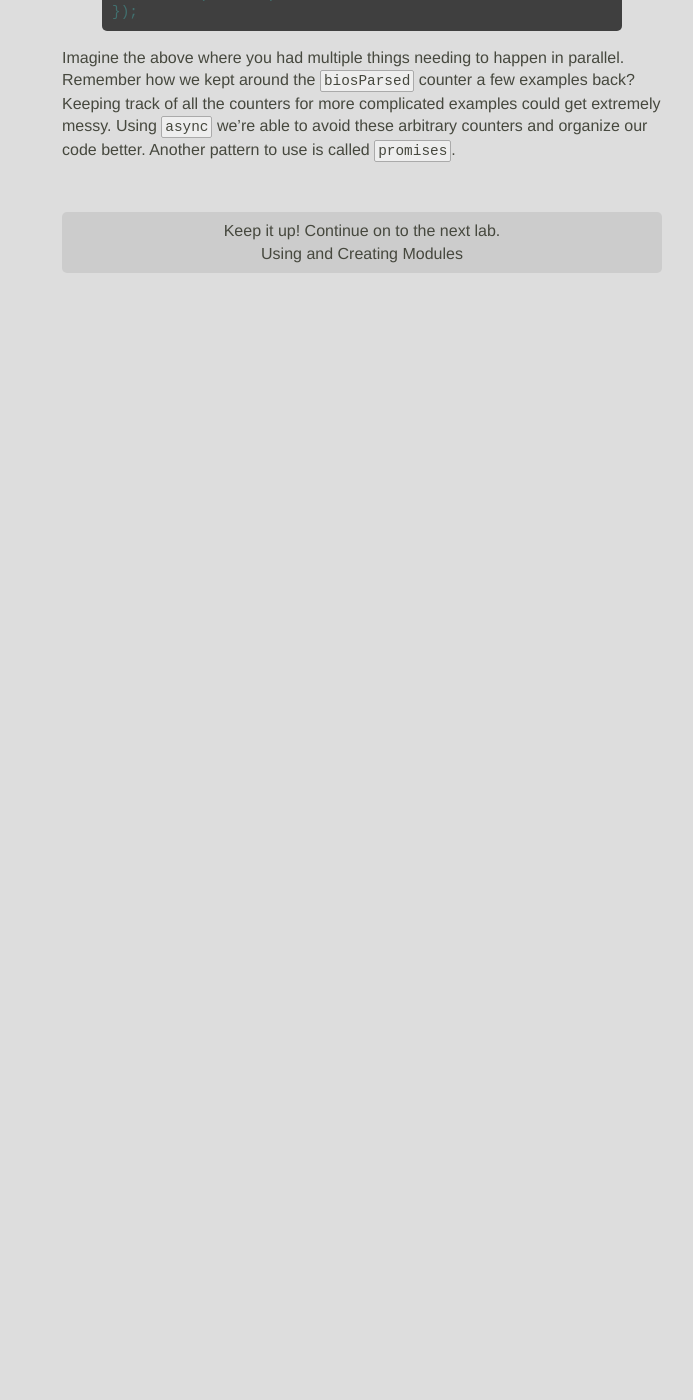
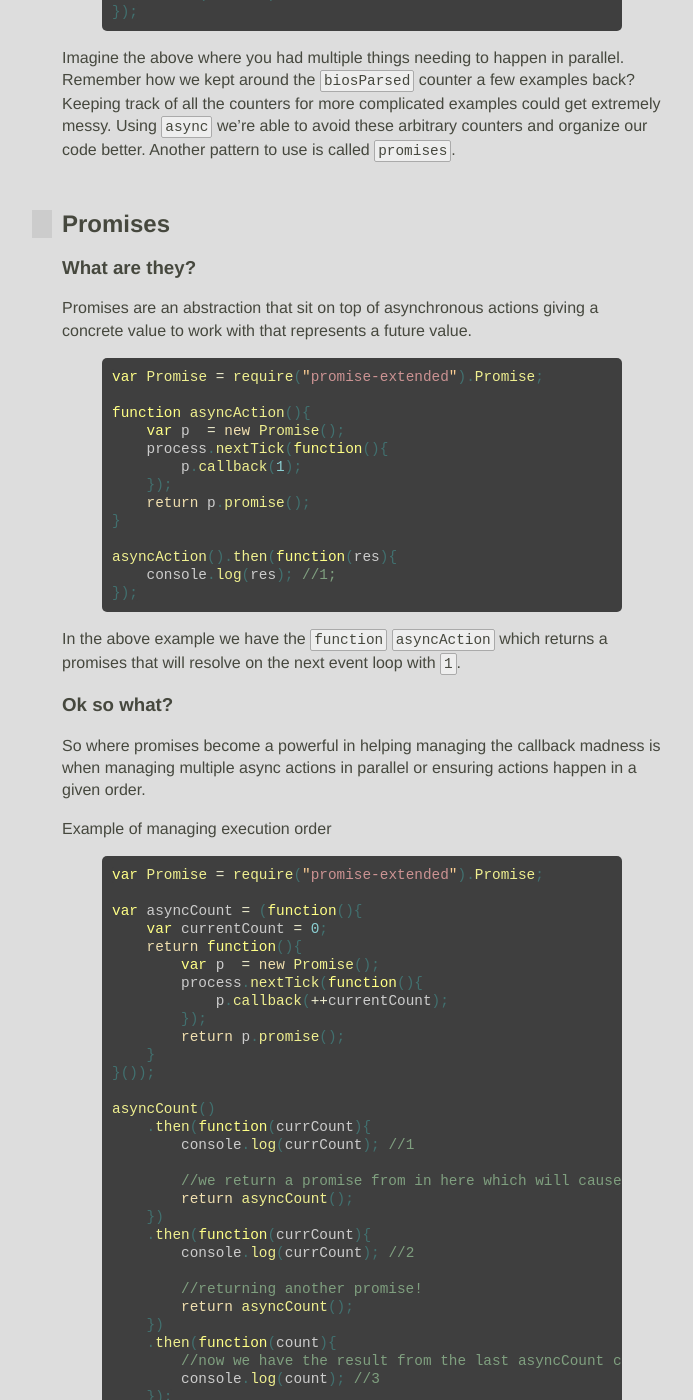
Before and after one commit to JavaScriptKC/workshop, a Jekyll site: the page built from _posts/2012-11-5-async.md, in a window 1280 px wide and 1400 px high, scrolled down 3294 px. Shown: the whole window, without its empty margins (278-971 px from the left). Built offline with Jekyll 4.4.1, drawn with Linux system fonts in a browser that asks for light colours; nearby versions of some CDN libraries; some web fonts are replaced; comment, search, counter and statistics services are not loaded; before the commit the page ends 3667 px from its top, so only the background shows below that; some of the changed text lies outside the part shown.

Commit message:
Added new promises section to async

```diff
--- a/_posts/2012-11-5-async.md
+++ b/_posts/2012-11-5-async.md
@@ -154,3 +154,135 @@ async.parallel(parseOperations, function (err, results) {
 {% endhighlight %}
 
 Imagine the above where you had multiple things needing to happen in parallel. Remember how we kept around the `biosParsed` counter a few examples back? Keeping track of all the counters for more complicated examples could get extremely messy. Using `async` we're able to avoid these arbitrary counters and organize our code better. Another pattern to use is called `promises`.
+
+## Promises
+
+### What are they?
+
+Promises are an abstraction that sit on top of asynchronous actions giving a concrete value to work with that represents a future value.
+
+{% highlight javascript %}
+var Promise = require("promise-extended").Promise;
+
+function asyncAction(){
+    var p  = new Promise();
+    process.nextTick(function(){
+        p.callback(1);
+    });
+    return p.promise();
+}
+
+asyncAction().then(function(res){
+    console.log(res); //1;
+});
+
+{% endhighlight %}
+
+In the above example we have the `function` `asyncAction` which returns a promises that will resolve on the next event loop with `1`.
+
+### Ok so what?
+
+So where promises become a powerful in helping managing the callback madness is when managing multiple async actions in parallel or ensuring actions happen in a given order.
+
+Example of managing execution order
+
+{% highlight javascript %}
+
+var Promise = require("promise-extended").Promise;
+
+var asyncCount = (function(){
+    var currentCount = 0;
+    return function(){
+        var p  = new Promise();
+        process.nextTick(function(){
+            p.callback(++currentCount);
+        });
+        return p.promise();
+    }
+}());
+
+asyncCount()
+    .then(function(currCount){
+        console.log(currCount); //1
+
+        //we return a promise from in here which will cause then to wait for this one to resolve.
+        return asyncCount();
+    })
+    .then(function(currCount){
+        console.log(currCount); //2
+
+        //returning another promise!
+        return asyncCount();
+    })
+    .then(function(count){
+        //now we have the result from the last asyncCount call which is 3
+        console.log(count); //3
+    });
+
+{% endhighlight %}
+
+Example of managing multiple async actions at once.
+
+{% highlight javascript %}
+var p = require("promise-extended"),
+    Promise = p.Promise;
+
+var asyncWait = function(timeout){
+    var ret = new Promise();
+    setTimeout(function(){
+        ret.callback(timeout);
+    }, timeout);
+    return ret.promise();
+}
+
+
+//use the when method to wait for all of the passed in promises to resolve.
+p.when(
+    asyncWait(1000),
+    asyncWait(900),
+    asyncWait(800),
+    asyncWait(700),
+    asyncWait(600),
+    asyncWait(500),
+).then(function(res){
+    console.log(res); //[1000,900,800,700,600,500];
+});
+
+{% endhighlight %}
+
+In the above example `when` returns a promise that waits for all the passed in promises to resolve.
+
+
+###Error handling.
+
+Error handling with promises is simplified greatly because you do not have to worry about errors unless your code cares about it directly.
+
+{% highlight javascript %}
+var asyncCount = (function(){
+    var currentCount = 0;
+    return function(){
+        var p  = new Promise();
+        process.nextTick(function(){
+            p.callback(++currentCount);
+        });
+        return p.promise();
+    }
+}());
+
+asyncCount()
+    .then(function(count){
+        console.log(count); //1
+        return asyncCount();
+    })
+    .then(function(){
+        throw new Error("Oops an error occurred"));
+    })
+    .then(function(){
+       return asyncCount();
+    })
+    .then(function(res){/*wont be called*/}, function (err){
+        console.log(err.message); //Oops an error occurred ...
+    })
+
+
+{% endhighlight %}
```
Also changed, not shown: 1 other file.
